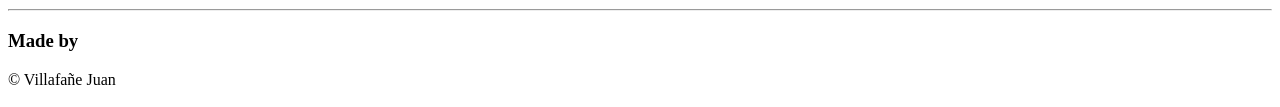
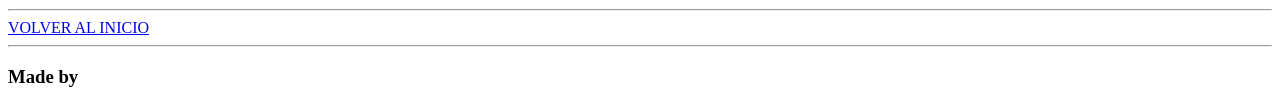
Before and after one commit to juanvillaf/modulo2-villafanie, a plain HTML site: page proyectos/proyectos-realizados.html in a window 1280 px wide. Shown: the part 1039-1146 px from the top of the page. Drawn offline with Linux system fonts and the light colour scheme.

Commit message:
Para Presentar

```diff
--- a/proyectos/proyectos-realizados.html
+++ b/proyectos/proyectos-realizados.html
@@ -84,6 +84,8 @@
     <hr />
     <img src="https://picsum.photos/id/684/600/400" alt="Imagen de Ejemplo" />
     <hr />
+    <a href="file:///D:/PILIS/02%20Modulo/CLASE%201/index.html">VOLVER AL INICIO</a>
+    <hr />
     <h3>Made by</h3>
     <footer>
       <p>© Villafañe Juan</p>
```
Also changed, not shown: INDEX.HTML (+3 -1 lines), contacto/contacto.html (+2 -1 lines), sobre-mi/quien-soy.html (+2 -1 lines).
